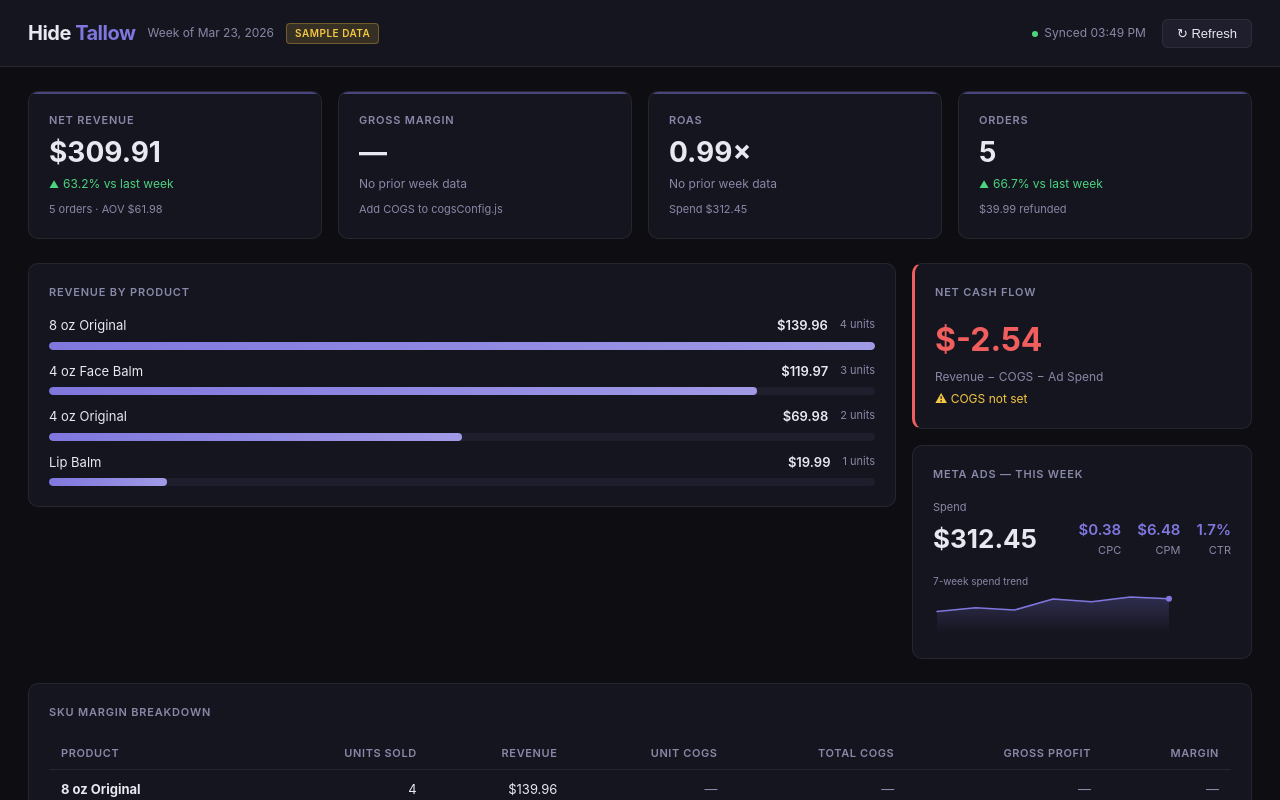
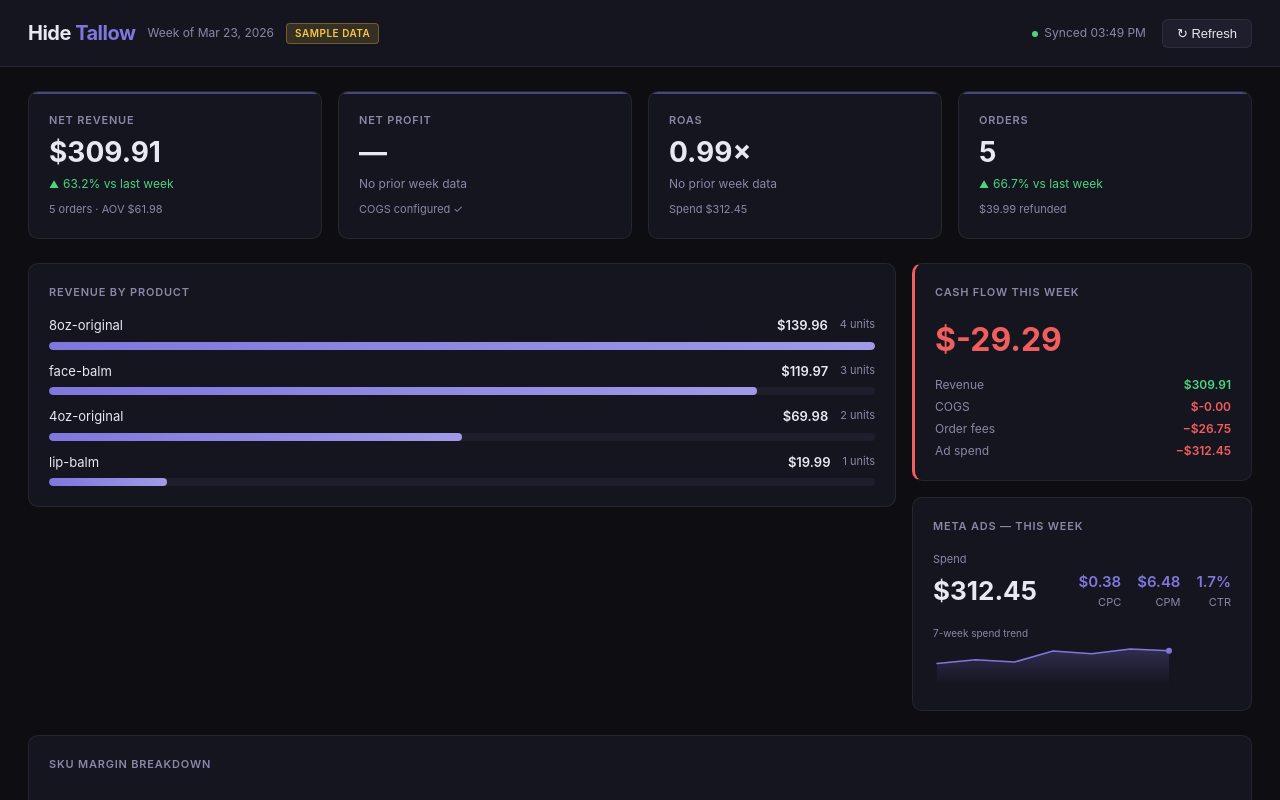
Before and after one commit to carminedicesare/tallow-dashboard, a React (Vite) app: page / in a window 1280 px wide. Shown: the top 800 px of the page. Built offline with nearby package versions, Linux system fonts and the light colour scheme; no server answers.

Commit message:
Add real COGS, order fees, net profit, cash flow breakdown

```diff
--- a/src/App.jsx
+++ b/src/App.jsx
@@ -383,13 +383,14 @@ export default function App() {
   const prev = shopifyData?.prior
   const isMock = curr?.isMock || metaData?.isMock
 
-  const netRevChange   = pctChange(curr?.netRevenue,    prev?.netRevenue)
+  const netRevChange   = pctChange(curr?.netRevenue, prev?.netRevenue)
   const marginChange   = curr && prev ? curr.grossMarginPct - prev.grossMarginPct : null
-  const roasChange     = metaData ? pctChange(metaData.roas, 1.5) : null // no prior meta for now
   const orderChange    = pctChange(curr?.orderCount, prev?.orderCount)
+  const netProfitChange = pctChange(curr?.netProfit, prev?.netProfit)
 
-  const cashFlow = curr && metaData
-    ? curr.netRevenue - curr.totalCOGS - metaData.spend
+  // Cash flow = net revenue - all costs (COGS + order fees) - ad spend
+  const cashFlow = curr
+    ? curr.netRevenue - curr.totalAllCosts - (metaData?.spend || 0)
     : null
 
   // ── Render ─────────────────────────────────────────────────────────────────
@@ -451,17 +452,16 @@ export default function App() {
               sub={`${fmtNum(curr.orderCount)} orders · AOV ${fmt(curr.aov, 2)}`}
             />
             <KpiCard
-              label="Gross Margin"
-              value={curr.totalCOGS > 0 ? fmtPct(curr.grossMarginPct) : '—'}
-              change={curr.totalCOGS > 0 && prev?.totalCOGS > 0 ? marginChange : null}
-              sub={curr.totalCOGS > 0 ? `COGS ${fmt(curr.totalCOGS, 2)}` : 'Add COGS to cogsConfig.js'}
-              suffix=""
+              label="Net Profit"
+              value={curr.totalCOGS > 0 ? fmt(curr.netProfit, 2) : '—'}
+              change={curr.totalCOGS > 0 ? netProfitChange : null}
+              sub={curr.totalCOGS > 0 ? `Margin ${fmtPct(curr.netMarginPct)} · Fees ${fmt(curr.totalOrderFees, 2)}` : 'COGS configured ✓'}
             />
             <KpiCard
               label="ROAS"
               value={metaData?.roas != null ? `${metaData.roas.toFixed(2)}×` : '—'}
               change={null}
-              sub={metaData?.spend > 0 ? `Spend ${fmt(metaData.spend, 2)}` : 'No ad spend data'}
+              sub={metaData?.spend > 0 ? `Spend ${fmt(metaData.spend, 2)}` : 'Connect Meta Ads'}
             />
             <KpiCard
               label="Orders"
@@ -482,14 +482,23 @@ export default function App() {
             {/* Right column */}
             <div className="right-col">
               {/* Cash Flow */}
-              <div className={`card cash-flow-card ${cashFlow < 0 ? 'negative' : ''}`}>
-                <div className="card-title">Net Cash Flow</div>
+              <div className={`card cash-flow-card ${cashFlow !== null && cashFlow < 0 ? 'negative' : ''}`}>
+                <div className="card-title">Cash Flow This Week</div>
                 <div className={`cash-flow-amount ${cashFlow >= 0 ? 'positive' : 'negative'}`}>
                   {cashFlow !== null ? fmt(cashFlow, 2) : '—'}
                 </div>
-                <div className="cash-flow-sub">
-                  Revenue − COGS − Ad Spend
-                  {curr.totalCOGS === 0 && <span style={{ display: 'block', marginTop: 4, color: 'var(--yellow)' }}>⚠ COGS not set</span>}
+                <div className="cash-flow-sub" style={{ marginTop: 12, display: 'flex', flexDirection: 'column', gap: 4 }}>
+                  {[
+                    { label: 'Revenue',    val: curr.netRevenue,      color: 'var(--green)' },
+                    { label: 'COGS',       val: -curr.totalCOGS,      color: 'var(--red)' },
+                    { label: 'Order fees', val: -curr.totalOrderFees,  color: 'var(--red)' },
+                    { label: 'Ad spend',   val: -(metaData?.spend||0), color: 'var(--red)' },
+                  ].map(({ label, val, color }) => (
+                    <div key={label} style={{ display: 'flex', justifyContent: 'space-between', fontSize: 12 }}>
+                      <span style={{ color: 'var(--text-dim)' }}>{label}</span>
+                      <span style={{ color, fontWeight: 600 }}>{val < 0 ? `−${fmt(Math.abs(val), 2)}` : fmt(val, 2)}</span>
+                    </div>
+                  ))}
                 </div>
               </div>
 
--- a/src/cogsConfig.js
+++ b/src/cogsConfig.js
@@ -1,38 +1,115 @@
 /**
  * cogsConfig.js
- * ──────────────────────────────────────────────────────────────────────────────
- * Edit this file to set your real product costs and prices.
- *
- * unitCost  → what it costs YOU to make/buy one unit (COGS)
- * price     → what you charge the customer (retail price)
- *
- * The SKU keys (e.g. "4oz-original") must exactly match the SKUs you use
- * in Shopify. Check: Shopify Admin → Products → [product] → Variants → SKU
- * ──────────────────────────────────────────────────────────────────────────────
+ * ─────────────────────────────────────────────────────────────────────────────
+ * Unit costs, retail prices, and per-order fee structure for Hide Tallow.
+ * Update this file whenever costs change, then push to GitHub to redeploy.
+ * ─────────────────────────────────────────────────────────────────────────────
  */
 
+// ── Per-unit COGS ─────────────────────────────────────────────────────────────
+
 export const COGS = {
-  '4oz-original': {
-    name: '4 oz Original',
-    unitCost: 0,   // ← fill in your actual cost per unit
-    price: 0,      // ← fill in your retail price
+  // ── Everyday Jar ($4.05/unit) ──────────────────────────────────────────────
+  'Everyday_Jar_Lavender': {
+    name: 'Everyday Jar — Lavender',
+    unitCost: 4.05,
+    price: 16.00,
+    category: 'Everyday Jar',
   },
-  '8oz-original': {
-    name: '8 oz Original',
-    unitCost: 0,
-    price: 0,
+  'Everyday_Jar_Lemongrass': {
+    name: 'Everyday Jar — Lemongrass',
+    unitCost: 4.05,
+    price: 16.00,
+    category: 'Everyday Jar',
   },
-  'face-balm': {
-    name: '4 oz Face Balm',
-    unitCost: 0,
-    price: 0,
+  'Everyday_Jar_Vanilla': {
+    name: 'Everyday Jar — Vanilla',
+    unitCost: 4.05,
+    price: 16.00,
+    category: 'Everyday Jar',
   },
-  'lip-balm': {
-    name: 'Lip Balm',
-    unitCost: 0,
-    price: 0,
+  'Everyday_Jar_Unscented': {
+    name: 'Everyday Jar — Unscented',
+    unitCost: 4.05,
+    price: 15.00,
+    category: 'Everyday Jar',
+  },
+
+  // ── On The Go Tin ($3.05/unit) ─────────────────────────────────────────────
+  'OTGTin_Lavender': {
+    name: 'OTG Tin — Lavender',
+    unitCost: 3.05,
+    price: 12.00,
+    category: 'On The Go Tin',
+  },
+  'OTGTin_Lemongrass': {
+    name: 'OTG Tin — Lemongrass',
+    unitCost: 3.05,
+    price: 12.00,
+    category: 'On The Go Tin',
+  },
+  'OTGTin_Unscented': {
+    name: 'OTG Tin — Unscented',
+    unitCost: 3.05,
+    price: 11.00,
+    category: 'On The Go Tin',
+  },
+  'OTGTin_Vanilla': {
+    name: 'OTG Tin — Vanilla',
+    unitCost: 3.05,
+    price: 12.00,
+    category: 'On The Go Tin',
+  },
+
+  // ── Daily Bar ──────────────────────────────────────────────────────────────
+  'DailyBar_Lavender': {
+    name: 'Daily Bar — Lavender',
+    unitCost: 4.05,
+    price: 15.00,
+    category: 'Daily Bar',
+  },
+  'DailyBar_Lemongrass': {
+    name: 'Daily Bar — Lemongrass',
+    unitCost: 4.05,
+    price: 15.00,
+    category: 'Daily Bar',
+  },
+
+  // ── Pocket Stick ──────────────────────────────────────────────────────────
+  'PocketStick_Spearmint': {
+    name: 'Pocket Stick — Spearmint',
+    unitCost: 3.05,
+    price: 12.00,
+    category: 'Pocket Stick',
+  },
+  'PocketStick_Unscented': {
+    name: 'Pocket Stick — Unscented',
+    unitCost: 3.05,
+    price: 11.00,
+    category: 'Pocket Stick',
+  },
+  'PocketStick_Vanilla': {
+    name: 'Pocket Stick — Vanilla',
+    unitCost: 3.05,
+    price: 12.00,
+    category: 'Pocket Stick',
   },
 }
 
-// Add more SKUs as needed, following the same pattern:
-// 'your-sku': { name: 'Display Name', unitCost: 0, price: 0 },
+// ── Per-Order Fees ────────────────────────────────────────────────────────────
+// Deducted at the order level when calculating net profit.
+
+export const ORDER_FEES = {
+  threepl_first_item:      2.50,   // 3PL pick fee for first item
+  threepl_additional_item: 0.50,   // 3PL pick fee for each additional item
+  packaging:               0.30,   // box/mailer per order
+  shopify_processing_rate: 0.025,  // 2.5% of order total
+  shopify_processing_flat: 0.30,   // flat $0.30 per transaction
+}
+
+// ── Monthly Fixed Costs ───────────────────────────────────────────────────────
+// Used to show true net profit. Update as needed.
+
+export const MONTHLY_FIXED = {
+  shopify_subscription: 39,  // update to your actual plan ($39 Basic / $105 Shopify / $399 Advanced)
+}
--- a/src/services/shopifyService.js
+++ b/src/services/shopifyService.js
@@ -4,7 +4,7 @@
  * Falls back to mock data if the API is not configured.
  */
 
-import { COGS } from '../cogsConfig.js'
+import { COGS, ORDER_FEES } from '../cogsConfig.js'
 
 // ─── Mock data for development / unconfigured state ──────────────────────────
 
@@ -133,12 +133,28 @@ function calculateRefunds(orders) {
   }, 0)
 }
 
+function calcOrderFees(order) {
+  const orderTotal = parseFloat(order.total_price || 0)
+  const itemCount  = (order.line_items || []).reduce((s, i) => s + (i.quantity || 0), 0)
+
+  const threepl = itemCount > 0
+    ? ORDER_FEES.threepl_first_item + (Math.max(itemCount - 1, 0) * ORDER_FEES.threepl_additional_item)
+    : 0
+  const packaging  = ORDER_FEES.packaging
+  const processing = (orderTotal * ORDER_FEES.shopify_processing_rate) + ORDER_FEES.shopify_processing_flat
+
+  return { threepl, packaging, processing, total: threepl + packaging + processing }
+}
+
 function processOrders(orders) {
   const grossRevenue = orders.reduce((sum, o) => sum + parseFloat(o.total_price || 0), 0)
-  const refunds = calculateRefunds(orders)
-  const netRevenue = grossRevenue - refunds
-  const orderCount = orders.length
-  const aov = orderCount > 0 ? netRevenue / orderCount : 0
+  const refunds      = calculateRefunds(orders)
+  const netRevenue   = grossRevenue - refunds
+  const orderCount   = orders.length
+  const aov          = orderCount > 0 ? netRevenue / orderCount : 0
+
+  // Per-order fees totalled across all orders
+  const totalOrderFees = orders.reduce((sum, o) => sum + calcOrderFees(o).total, 0)
 
   // Units sold per SKU
   const skuSales = {}
@@ -154,15 +170,16 @@ function processOrders(orders) {
   // Enrich with COGS data
   const skuBreakdown = Object.entries(skuSales).map(([sku, data]) => {
     const cogsEntry = COGS[sku]
-    const unitCost = cogsEntry?.unitCost || 0
+    const unitCost  = cogsEntry?.unitCost || 0
     const unitPrice = cogsEntry?.price || (data.quantity > 0 ? data.revenue / data.quantity : 0)
     const totalCOGS = unitCost * data.quantity
     const grossProfit = data.revenue - totalCOGS
-    const marginPct = data.revenue > 0 ? (grossProfit / data.revenue) * 100 : 0
+    const marginPct   = data.revenue > 0 ? (grossProfit / data.revenue) * 100 : 0
 
     return {
       sku,
       name: cogsEntry?.name || sku,
+      category: cogsEntry?.category || 'Other',
       quantity: data.quantity,
       revenue: data.revenue,
       unitCost,
@@ -173,8 +190,11 @@ function processOrders(orders) {
     }
   })
 
-  const totalCOGS = skuBreakdown.reduce((s, p) => s + p.totalCOGS, 0)
-  const grossMarginPct = netRevenue > 0 ? ((netRevenue - totalCOGS) / netRevenue) * 100 : 0
+  const totalCOGS       = skuBreakdown.reduce((s, p) => s + p.totalCOGS, 0)
+  const totalAllCosts   = totalCOGS + totalOrderFees
+  const grossMarginPct  = netRevenue > 0 ? ((netRevenue - totalCOGS) / netRevenue) * 100 : 0
+  const netMarginPct    = netRevenue > 0 ? ((netRevenue - totalAllCosts) / netRevenue) * 100 : 0
+  const netProfit       = netRevenue - totalAllCosts
 
   return {
     grossRevenue,
@@ -183,7 +203,11 @@ function processOrders(orders) {
     orderCount,
     aov,
     totalCOGS,
+    totalOrderFees,
+    totalAllCosts,
     grossMarginPct,
+    netMarginPct,
+    netProfit,
     skuBreakdown,
   }
 }
```
